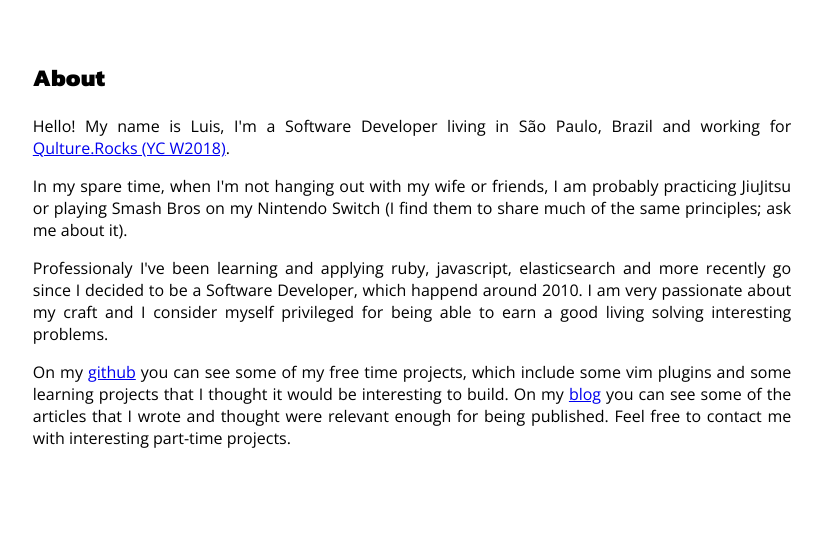
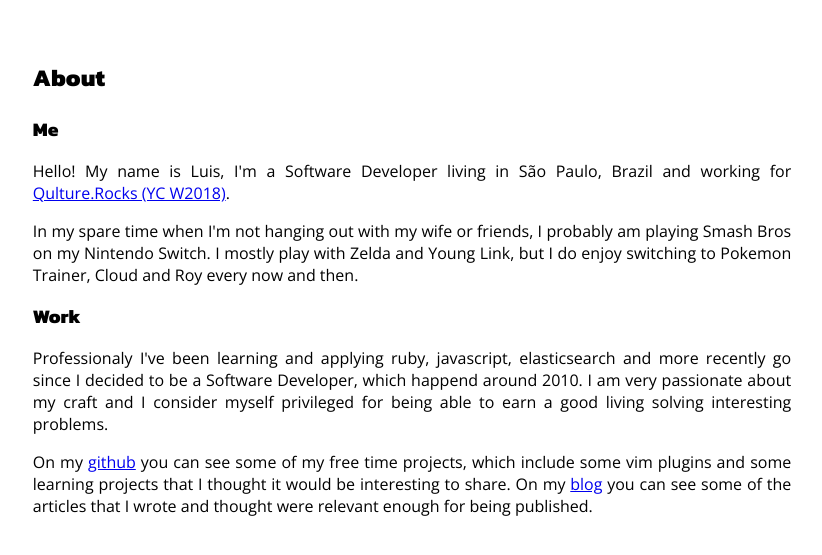
Before and after one commit to lfv89/lfv89.github.io, a Jekyll site: the page built from _pages/about.html, in a window 1280 px wide. Shown: the top 555 px of the page, without its empty margins (228-1050 px from the left). Built offline with Jekyll 4.4.1, drawn with Linux system fonts in a browser that asks for light colours; a style sheet for code colours, icons or effects is not loaded.

Commit message:
Update about

```diff
--- a/_pages/about.html
+++ b/_pages/about.html
@@ -6,11 +6,15 @@ permalink: about.html
 
 <h1>About</h1>
 
+<h2>Me</h2>
+
 <p>Hello! My name is Luis, I'm a {{ site.me.occupation }} living in {{ site.me.location }} and working for <a href="{{ site.employer.url }}">{{ site.employer.name }}</a></i>.
 
-<p>In my spare time, when I'm not hanging out with my wife or friends, I am probably practicing JiuJitsu or playing Smash Bros on my Nintendo Switch (I find them to share much of the same principles; ask me about it). </p>
+<p>In my spare time when I'm not hanging out with my wife or friends, I probably am playing Smash Bros on my Nintendo Switch. I mostly play with Zelda and Young Link, but I do enjoy switching to Pokemon Trainer, Cloud and Roy every now and then. </p>
+
+<h2>Work</h2>
 
 <p>Professionaly I've been learning and applying ruby, javascript, elasticsearch and more recently go since I decided to be a {{ site.me.occupation }}, which happend around 2010. I am very passionate about my craft and I consider myself privileged for being able to earn a good living solving interesting problems.</p>
 
-<p>On my <a href="http://github.com/lfv89" target="blank">github</a> you can see some of my free time projects, which include some vim plugins and some learning projects that I thought it would be interesting to build. On my <a href="http://medium.com/@lfv89" target="blank">blog</a> you can see some of the articles that I wrote and thought were relevant enough for being published. Feel free to contact me with interesting part-time projects.</p>
+<p>On my <a href="http://github.com/lfv89" target="blank">github</a> you can see some of my free time projects, which include some vim plugins and some learning projects that I thought it would be interesting to share. On my <a href="http://medium.com/@lfv89" target="blank">blog</a> you can see some of the articles that I wrote and thought were relevant enough for being published.</p>
 </section>
```
